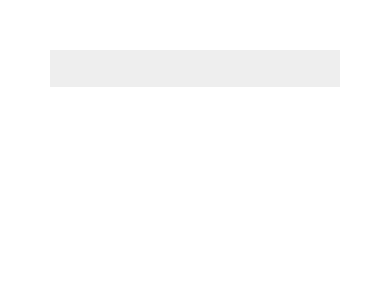
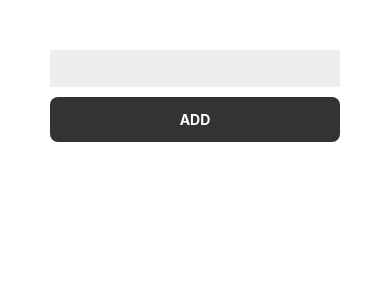
Before and after one commit to solareenlo/todo, a React Native app: screen / in a window 390 px wide. Shown: the top 300 px of the page. Built offline with nearby package versions, Linux system fonts and the light colour scheme.

Commit message:
とりあえずボタンを設置

```diff
--- a/App.js
+++ b/App.js
@@ -12,7 +12,8 @@ import {
   StyleSheet,
   Text,
   View,
-  TextInput
+  TextInput,
+  TouchableOpacity
 } from 'react-native';
 
 type Props = {};
@@ -26,13 +27,15 @@ export default class App extends Component<Props> {
   }
 
   render() {
-    console.log(this.state);
     return (
       <View style={styles.container}>
         <TextInput
           style={styles.form}
           onChangeText={text => this.onChangeText(text)}
         />
+        <TouchableOpacity style={styles.addButton}>
+          <Text style={styles.addButtonText}>ADD</Text>
+        </TouchableOpacity>
       </View>
     );
   }
@@ -47,4 +50,15 @@ const styles = StyleSheet.create({
     backgroundColor: '#EEE',
     padding: 10,
   },
+  addButton: {
+    backgroundColor: '#333',
+    padding: 14,
+    borderRadius: 8,
+    marginTop: 10,
+  },
+  addButtonText: {
+    color: '#FFF',
+    textAlign: 'center',
+    fontWeight: 'bold',
+  }
 });
```
